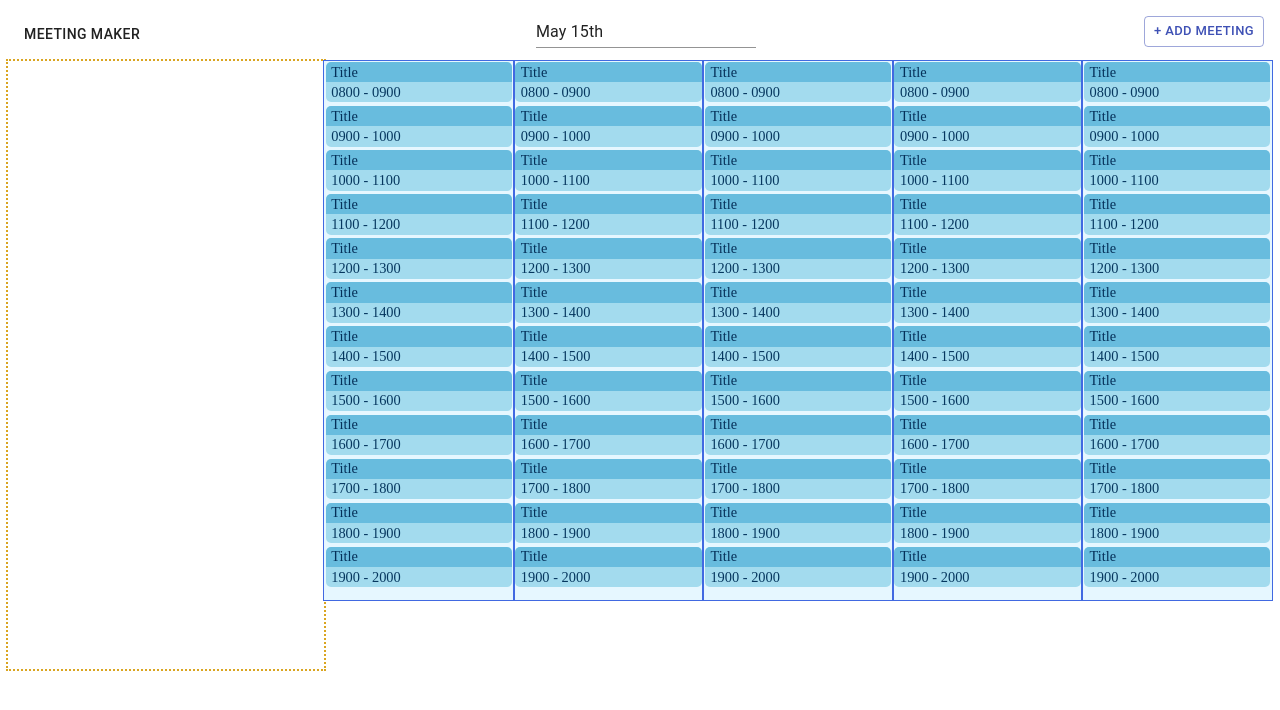
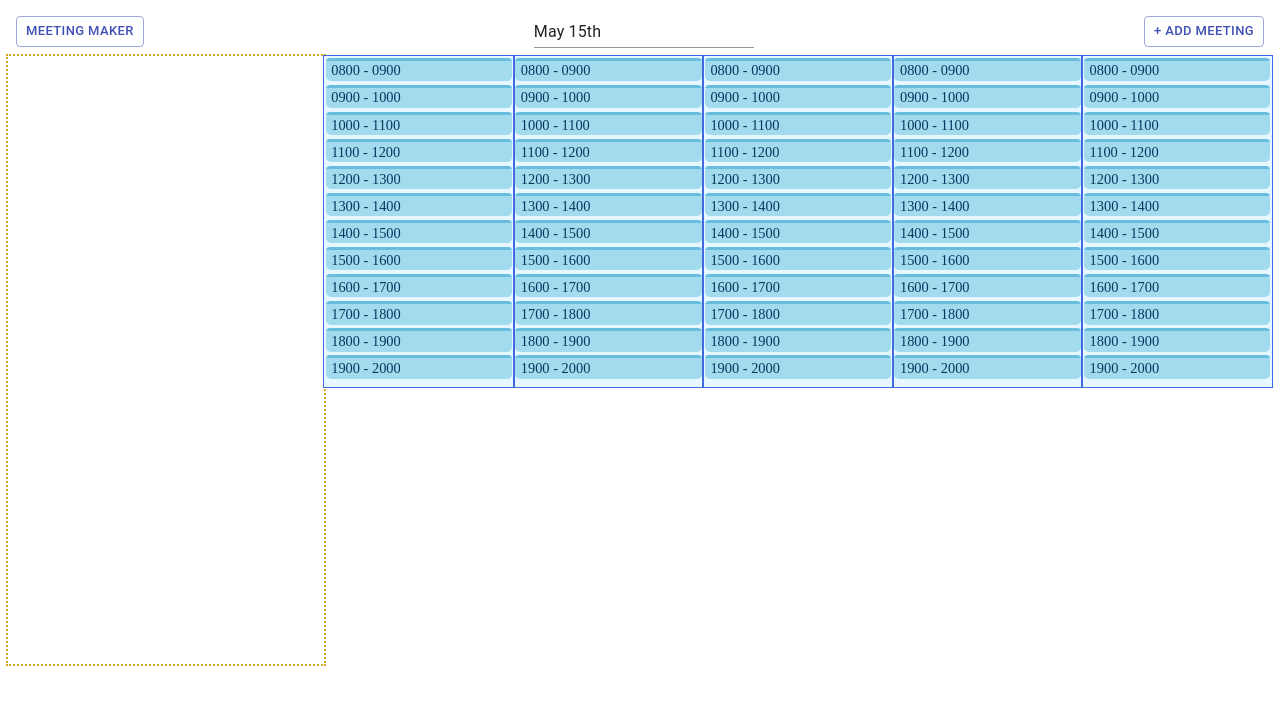
Before and after one commit to rwofford20/weekCalendar, a React (Create React App) app in the folder week-calendar/: page / in a window 1280 px wide. Shown: the top 710 px of the page. Built offline with nearby package versions, Linux system fonts and the light colour scheme.

Commit message:
Further format AddMeetingForm

```diff
--- a/week-calendar/src/Components/AddMeetingForm/AddMeetingForm.jsx
+++ b/week-calendar/src/Components/AddMeetingForm/AddMeetingForm.jsx
@@ -40,6 +40,8 @@ class AddMeetingForm extends Component {
         this.handleTitle = this.handleTitle.bind(this);
         this.handleParticipants = this.handleParticipants.bind(this);
         this.createMeeting = this.createMeeting.bind(this);
+
+
     }
 
     fullweek = ['sunday', 'monday', 'tuesday', 'wednesday', 'thursday', 'friday'];
@@ -68,7 +70,10 @@ class AddMeetingForm extends Component {
     }
 
     handleDate(date) {
-        this.setState({day: this.fullweek[date.getDay()]});
+        this.setState({
+            day: this.fullweek[date.getDay()],
+            date: date
+        });
     }
 
     handleEndTime(time) {
--- a/week-calendar/src/Components/Header/Header.jsx
+++ b/week-calendar/src/Components/Header/Header.jsx
@@ -45,6 +45,10 @@ class Header extends Component{
                         aria-controls='simple-menu'
                         aria-haspopup='true'
                         onClick={this.handleMenuClick}
+                        size="small"
+                        variant="outlined"
+                        color="primary"
+                        startIcon=""
                     >
                         {this.props.title}
                     </Button>
--- a/week-calendar/src/Components/Schedule/Schedule.jsx
+++ b/week-calendar/src/Components/Schedule/Schedule.jsx
@@ -84,7 +84,7 @@ class Schedule extends Component {
          let timeBlocks = [];
          for (let ndx = 0; ndx < timeArray.length - 1; ndx++) {
               //Do not reset the key anywhere else in the code!
-              timeBlocks.push(<TimeBlock title='Title' startTime={timeArray[ndx]} endTime={timeArray[ndx + 1]} key={ndx} id={ndx} availableTime={true} />);
+              timeBlocks.push(<TimeBlock title={this.defaultTimeBlockTitle} startTime={timeArray[ndx]} endTime={timeArray[ndx + 1]} key={ndx} id={ndx} availableTime={true} />);
          }
          return timeBlocks;
     };
```
